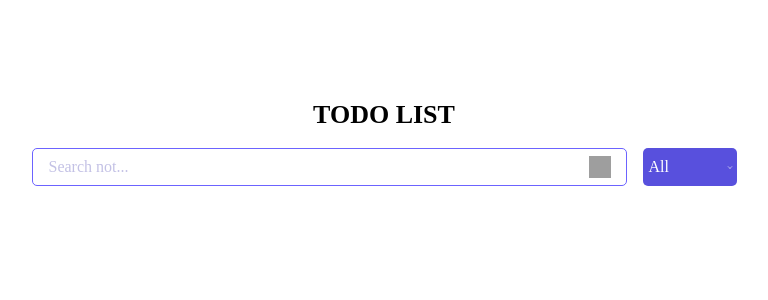
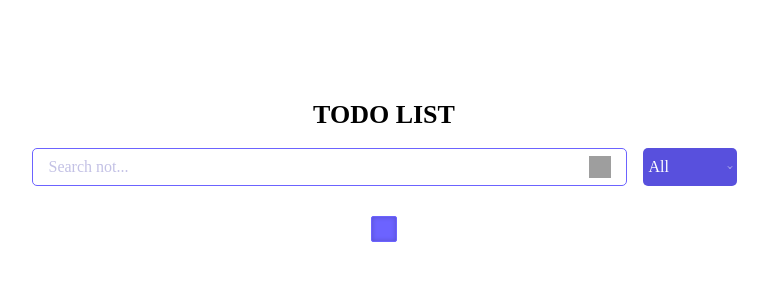
Before and after one commit to TatyanaFilippova/todo-list, a React (Create React App) app: page / in a window 1280 px wide. Shown: the top 300 px of the page, without its empty margins (256-1024 px from the left). Built offline with nearby package versions, Linux system fonts and the light colour scheme; grey boxes are pictures that could not be loaded.

Commit message:
TODO - реализовала input checkbox

```diff
--- a/src/App.tsx
+++ b/src/App.tsx
@@ -1,19 +1,19 @@
-import React from 'react';
-import {Wrapper, Title, Shell} from './AppStyled'
+import React from "react";
+import { Wrapper, Title, Shell } from "./AppStyled";
 import Search from "./components/Search/Search";
 import SelectFilter from "./components/SelectFilter/SelectFilter";
-import SelectInputList from "./components/SelectFilter/SelectInputList/SelectInputList";
 
+import TodoItem from "./components/TodoItem/TodoItem";
 
 function App() {
   return (
-    <Wrapper >
-        <Title>TODO LIST</Title>
-        <Shell>
-            <Search/>
-            <SelectFilter/>
-        </Shell>
-
+    <Wrapper>
+      <Title>TODO LIST</Title>
+      <Shell>
+        <Search />
+        <SelectFilter />
+      </Shell>
+      <TodoItem />
     </Wrapper>
   );
 }
--- /dev/null
+++ b/src/components/TodoItem/InputCheckbox/InputCheckbox.tsx
@@ -0,0 +1,7 @@
+import { Checkbox } from "./styled";
+
+const InputCheckbox = () => {
+  return <Checkbox type="checkbox" />;
+};
+
+export default InputCheckbox;
--- /dev/null
+++ b/src/components/TodoItem/InputCheckbox/styled.ts
@@ -0,0 +1,36 @@
+import styled from "styled-components";
+
+export const Checkbox = styled.input`
+  width: 26px;
+  height: 26px;
+
+  border-radius: 2px;
+  border: 1px solid #6c63ff;
+
+  appearance: none;
+  position: relative;
+  cursor: pointer;
+  background: #6c63ff;
+  box-shadow: inset 0 0 5px rgb(0 0 0 / 0.2);
+
+  transition: 500ms;
+
+  &:after {
+    content: "\\2714";
+    position: absolute;
+    top: -2px;
+    left: 4px;
+    width: 0px;
+    height: 0px;
+    font-size: 20px;
+    transition: 500ms;
+    overflow: hidden;
+    color: white;
+  }
+
+  &:checked::after {
+    width: 30px;
+    height: 30px;
+    transition: 500ms;
+  }
+`;
--- /dev/null
+++ b/src/components/TodoItem/TodoItem.tsx
@@ -0,0 +1,12 @@
+import InputCheckbox from "./InputCheckbox/InputCheckbox";
+import { Wrapper } from "./styled";
+
+const TodoItem = () => {
+  return (
+    <Wrapper>
+      <InputCheckbox />
+    </Wrapper>
+  );
+};
+
+export default TodoItem;
--- /dev/null
+++ b/src/components/TodoItem/styled.ts
@@ -0,0 +1,5 @@
+import styled from "styled-components";
+
+export const Wrapper = styled.div`
+  margin-top: 30px;
+`;
```
